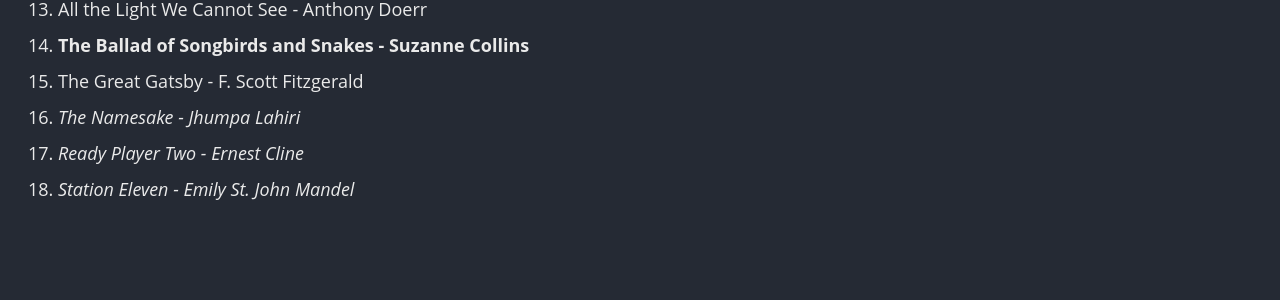
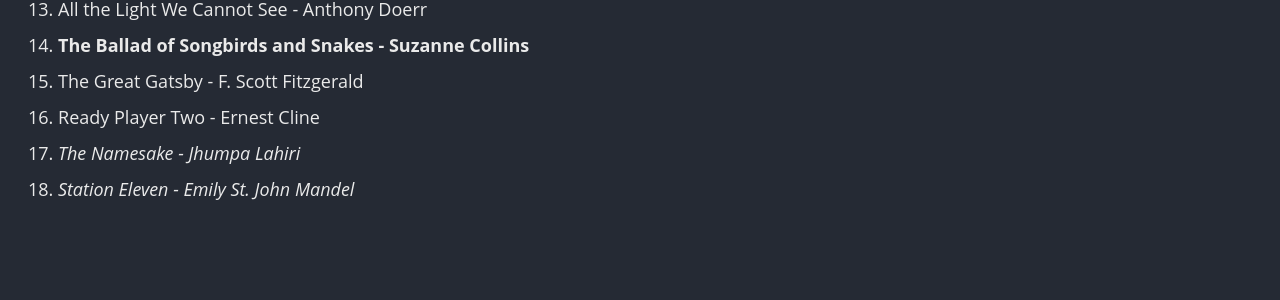
Before and after one commit to dchen327/dchen327.github.io, a Jekyll site: the page built from books.md, in a window 1280 px wide and 900 px high, scrolled down 2073 px. Shown: the part 460-760 px from the top of the window. Built offline with Jekyll 4.4.1, drawn with Linux system fonts in a browser that asks for light colours; cached includes are drawn as plain includes.

```diff
--- a/books.md
+++ b/books.md
@@ -72,6 +72,6 @@ Here are some of the books I've read (or listened to), mostly throughout high sc
 13. All the Light We Cannot See - Anthony Doerr
 14. **The Ballad of Songbirds and Snakes - Suzanne Collins**
 15. The Great Gatsby - F. Scott Fitzgerald
-16. *The Namesake - Jhumpa Lahiri*
-17. *Ready Player Two - Ernest Cline*
+16. Ready Player Two - Ernest Cline
+17. *The Namesake - Jhumpa Lahiri*
 18. *Station Eleven - Emily St. John Mandel*
```
